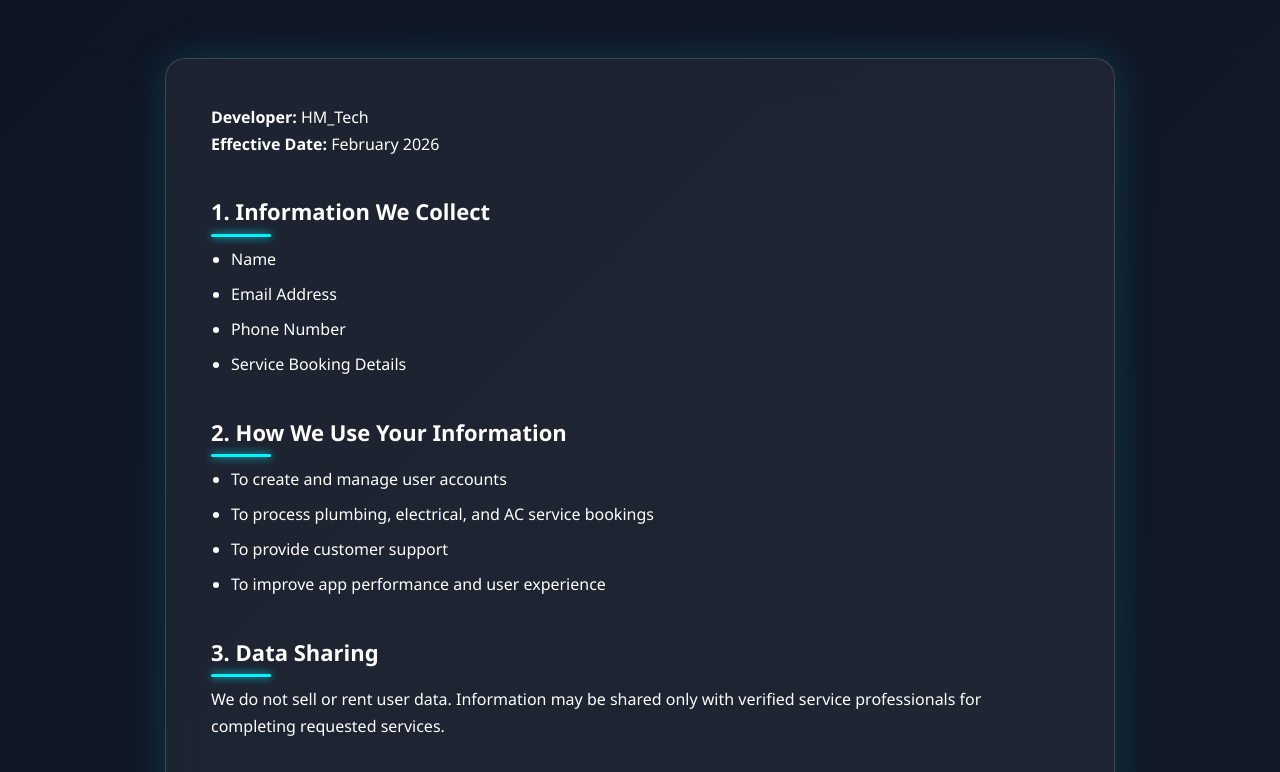
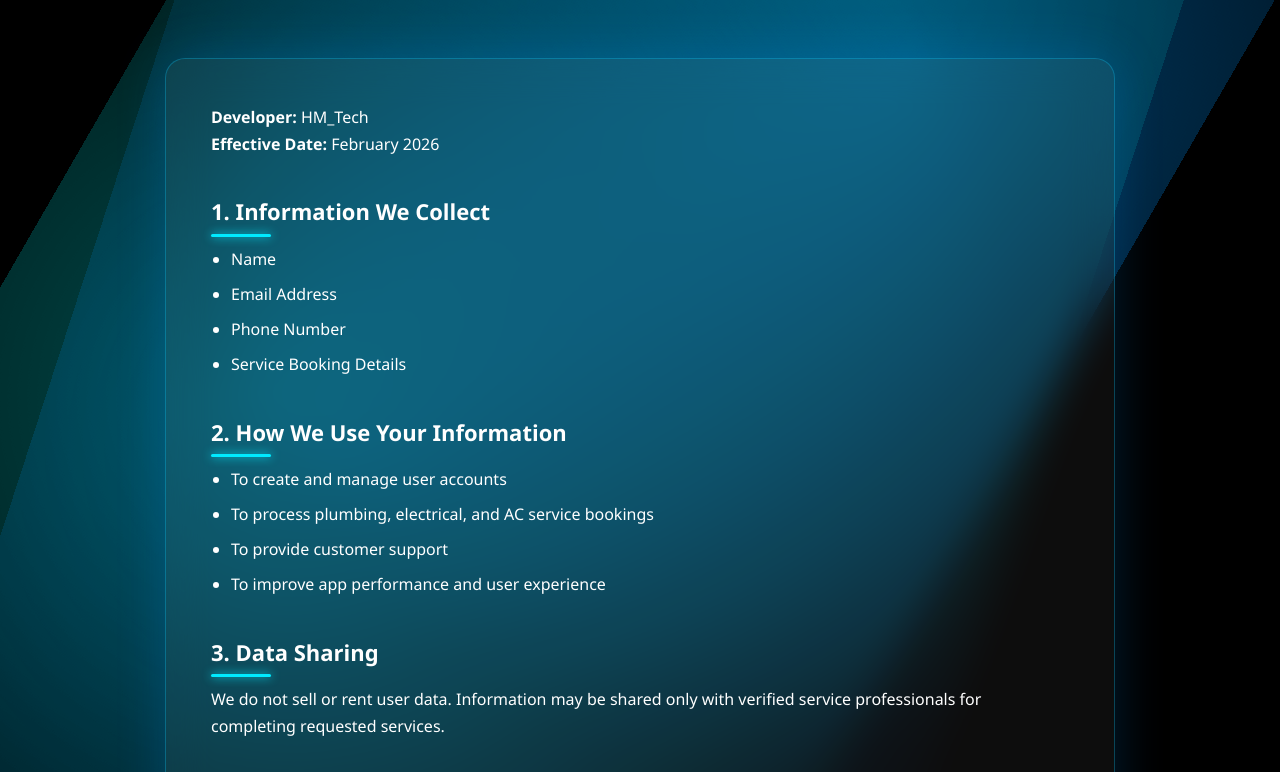
Before and after one commit to yazhinikamalakannan2307-dot/loopix-privacy-policy, a plain HTML site: page index.html in a window 1280 px wide. Shown: the part 204-976 px from the top of the page. Drawn offline with Linux system fonts and the light colour scheme.

Commit message:
Update index.html

```diff
--- a/index.html
+++ b/index.html
@@ -7,7 +7,7 @@
 
 <style>
 :root{
-    --accent:#00f5ff;
+    --accent:#00eaff;
     --text:#ffffff;
 }
 
@@ -18,15 +18,35 @@
     box-sizing:border-box;
 }
 
-/* ANIMATED GRADIENT BACKGROUND */
+/* BLACK + BLUE MOVING BACKGROUND */
 body{
     font-family:'Segoe UI',sans-serif;
-    background:linear-gradient(-45deg,#0f172a,#111827,#0b1120,#1e293b);
-    background-size:400% 400%;
-    animation:gradientMove 12s ease infinite;
+    background:#000;
     color:var(--text);
     line-height:1.7;
     min-height:100vh;
+    overflow-x:hidden;
+}
+
+/* Animated blue glow layers */
+body::before,
+body::after{
+    content:'';
+    position:fixed;
+    width:120%;
+    height:120%;
+    top:-10%;
+    left:-10%;
+    background:radial-gradient(circle at 30% 30%, rgba(0,150,255,0.4), transparent 60%),
+               radial-gradient(circle at 70% 70%, rgba(0,255,255,0.3), transparent 60%);
+    animation:moveBg 15s linear infinite;
+    z-index:-1;
+}
+
+body::after{
+    animation-direction:reverse;
+    animation-duration:25s;
+    opacity:0.6;
 }
 
 /* HEADER */
@@ -39,7 +59,7 @@ header{
 header h1{
     font-size:42px;
     letter-spacing:2px;
-    text-shadow:0 0 15px var(--accent);
+    text-shadow:0 0 20px var(--accent);
 }
 
 header p{
@@ -54,11 +74,11 @@ header p{
     margin:40px auto;
     padding:45px;
     border-radius:20px;
-    background:rgba(255,255,255,0.06);
-    backdrop-filter:blur(18px);
-    -webkit-backdrop-filter:blur(18px);
-    border:1px solid rgba(255,255,255,0.15);
-    box-shadow:0 0 40px rgba(0,245,255,0.15);
+    background:rgba(255,255,255,0.05);
+    backdrop-filter:blur(20px);
+    -webkit-backdrop-filter:blur(20px);
+    border:1px solid rgba(0,200,255,0.3);
+    box-shadow:0 0 50px rgba(0,150,255,0.2);
     animation:fadeUp 1.2s ease;
 }
 
@@ -79,7 +99,7 @@ h2::after{
     left:0;
     bottom:-6px;
     border-radius:3px;
-    box-shadow:0 0 8px var(--accent);
+    box-shadow:0 0 10px var(--accent);
 }
 
 /* LIST */
@@ -95,15 +115,15 @@ li{
     margin-top:15px;
     padding:18px;
     border-radius:12px;
-    background:rgba(0,245,255,0.08);
-    border:1px solid rgba(0,245,255,0.4);
-    box-shadow:0 0 20px rgba(0,245,255,0.2);
+    background:rgba(0,200,255,0.08);
+    border:1px solid rgba(0,200,255,0.5);
+    box-shadow:0 0 25px rgba(0,150,255,0.3);
     transition:all 0.3s ease;
 }
 
 .email-box:hover{
     transform:translateY(-4px);
-    box-shadow:0 0 30px rgba(0,245,255,0.4);
+    box-shadow:0 0 40px rgba(0,200,255,0.6);
 }
 
 /* FOOTER */
@@ -116,10 +136,10 @@ footer{
 }
 
 /* ANIMATIONS */
-@keyframes gradientMove{
-    0%{background-position:0% 50%;}
-    50%{background-position:100% 50%;}
-    100%{background-position:0% 50%;}
+@keyframes moveBg{
+    0%{transform:translate(0,0) rotate(0deg);}
+    50%{transform:translate(-5%,5%) rotate(180deg);}
+    100%{transform:translate(0,0) rotate(360deg);}
 }
 
 @keyframes fadeDown{
```
